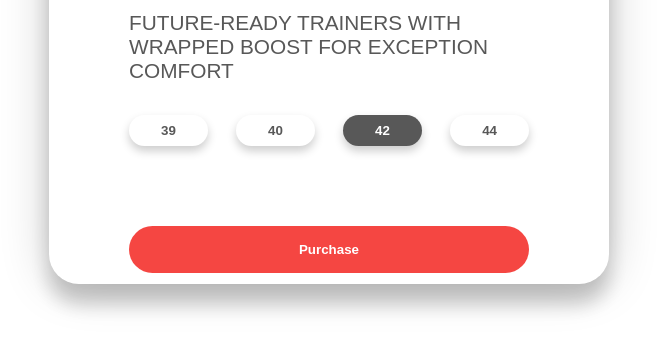
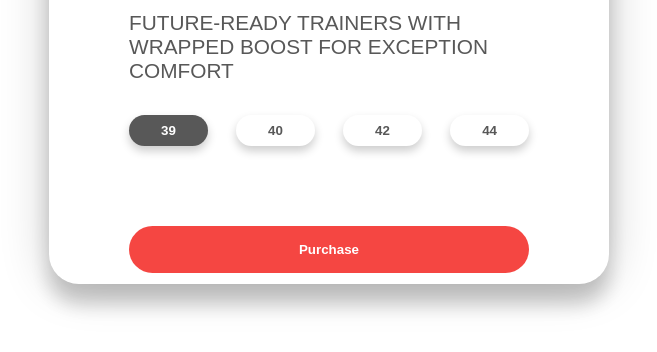
Before and after one commit to rylanzhou/MiniWorks, a plain HTML site: page 3D Card Page/index.html in a window 1280 px wide. Both pictures are taken after a click on the button "39". Shown: the part 436-788 px from the top of the page, without its empty margins (311-968 px from the left). Drawn offline with Linux system fonts and the light colour scheme.

Commit message:
feat: remove outline and make button selectable

```diff
--- a/3D Card Page/main.js
+++ b/3D Card Page/main.js
@@ -37,3 +37,16 @@ container.addEventListener('mouseleave', (e) => {
   sizes.style.transform = 'translateZ(0px)'
   purchase.style.transform = 'translateZ(0px)'
 })
+
+// Select Size
+const sizeButtons = Array.from(sizes.querySelectorAll('button'))
+
+sizeButtons.forEach((button) => {
+  button.onclick = () => {
+    const activeElement = sizeButtons.find((each) =>
+      each.classList.contains('active')
+    )
+    activeElement.classList.remove('active')
+    button.classList.add('active')
+  }
+})
--- a/3D Card Page/style.scss
+++ b/3D Card Page/style.scss
@@ -75,6 +75,7 @@ body {
           padding: 0.5rem 2rem;
           border: none;
           background: none;
+          outline: none;
           border-radius: 30px;
           font-weight: bold;
           color: #585858;
```
Also changed, not shown: 3D Card Page/style.css, 1 other file.
